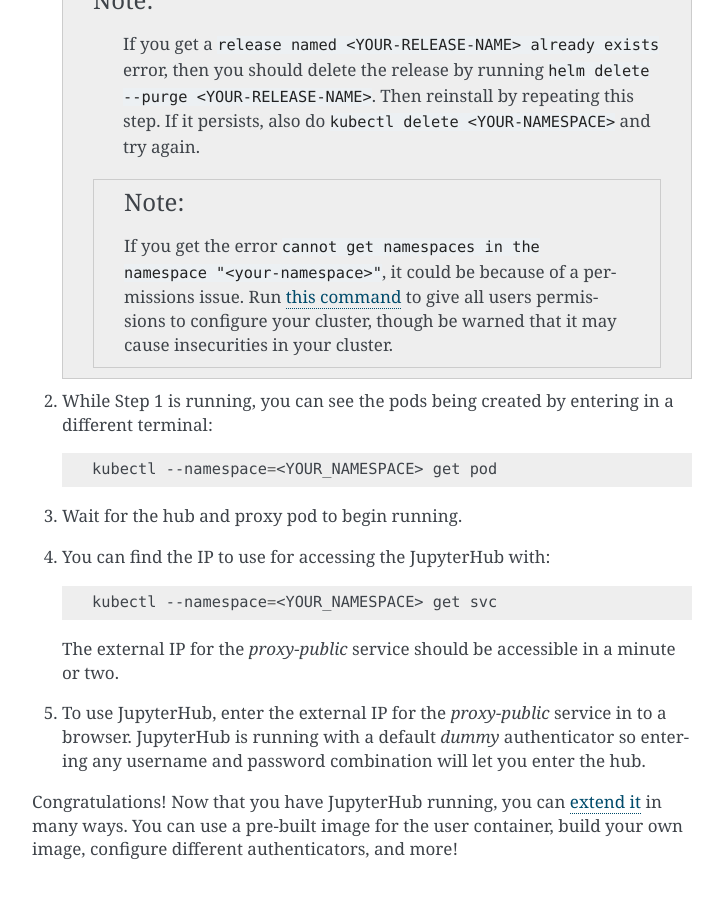
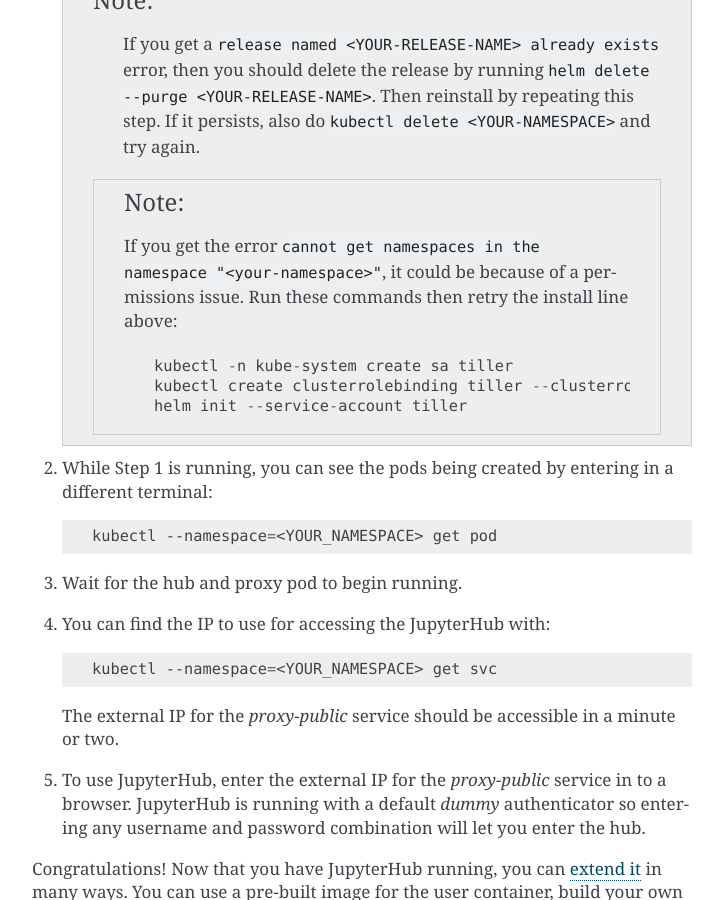
Before and after one commit to jupyterhub/zero-to-jupyterhub-k8s, a Sphinx documentation site: the page built from doc/source/setup-jupyterhub.rst, in a window 1280 px wide and 900 px high, scrolled down 2090 px. Shown: the whole window, without its empty margins (388-1111 px from the left). Built offline with Sphinx 7.4.7, drawn with Linux system fonts in a browser that asks for light colours.

Commit message:
better permissions problems

```diff
--- a/doc/source/setup-jupyterhub.rst
+++ b/doc/source/setup-jupyterhub.rst
@@ -119,10 +119,11 @@
 
       If you get the error ``cannot get namespaces in the namespace
       "<your-namespace>"``, it could be because of a permissions
-      issue. Run `this command
-      <https://kubernetes.io/docs/admin/authorization/rbac/#permissive-rbac-permissions>`_
-      to give all users permissions to configure your cluster,
-      though be warned that it may cause insecurities in your cluster.
+      issue. Run these commands then retry the install line above::
+
+          kubectl -n kube-system create sa tiller
+          kubectl create clusterrolebinding tiller --clusterrole cluster-admin --serviceaccount=kube-system:tiller
+          helm init --service-account tiller
 
 2. While Step 1 is running, you can see the pods being created by entering in
    a different terminal:
```
